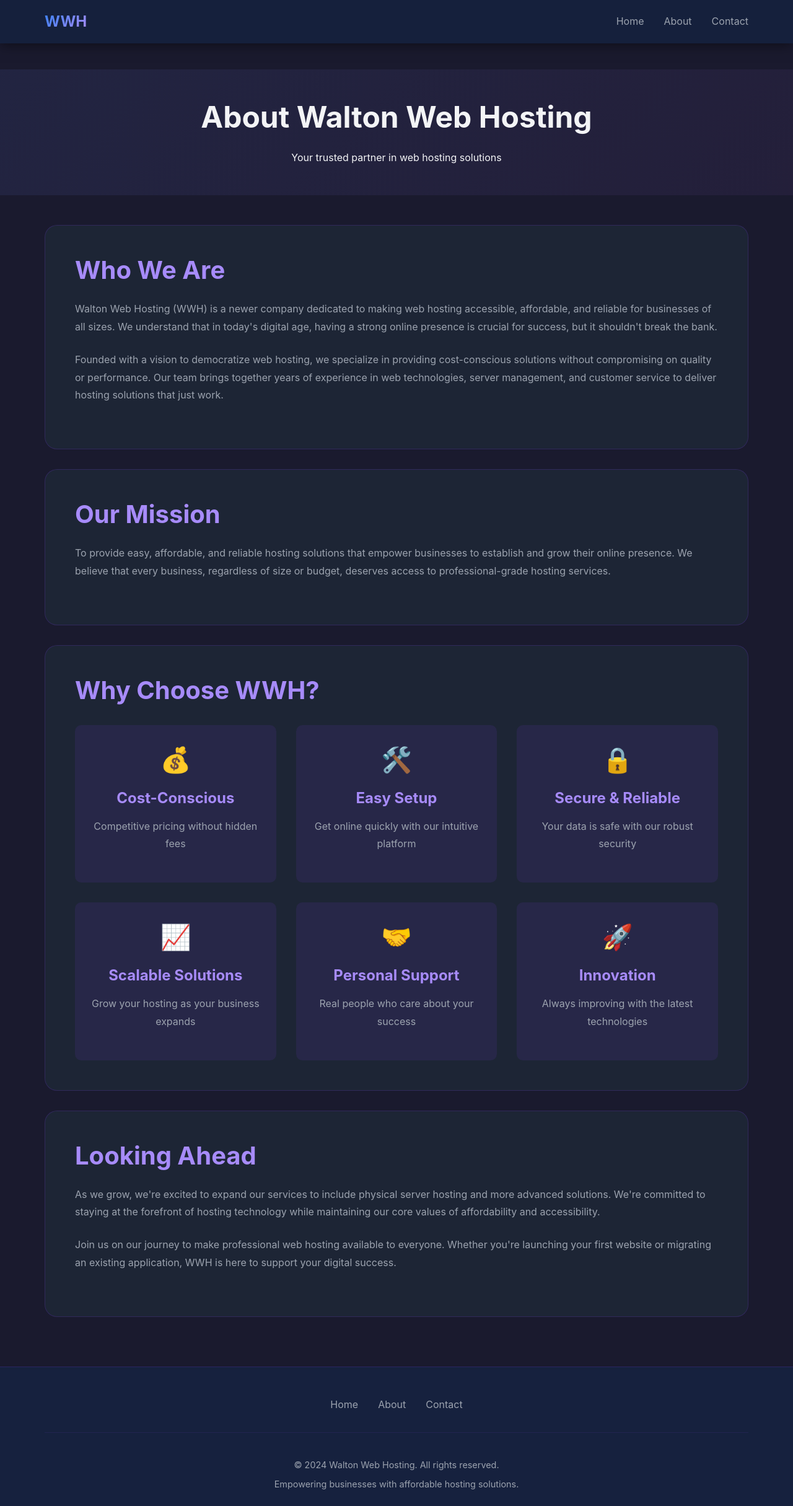
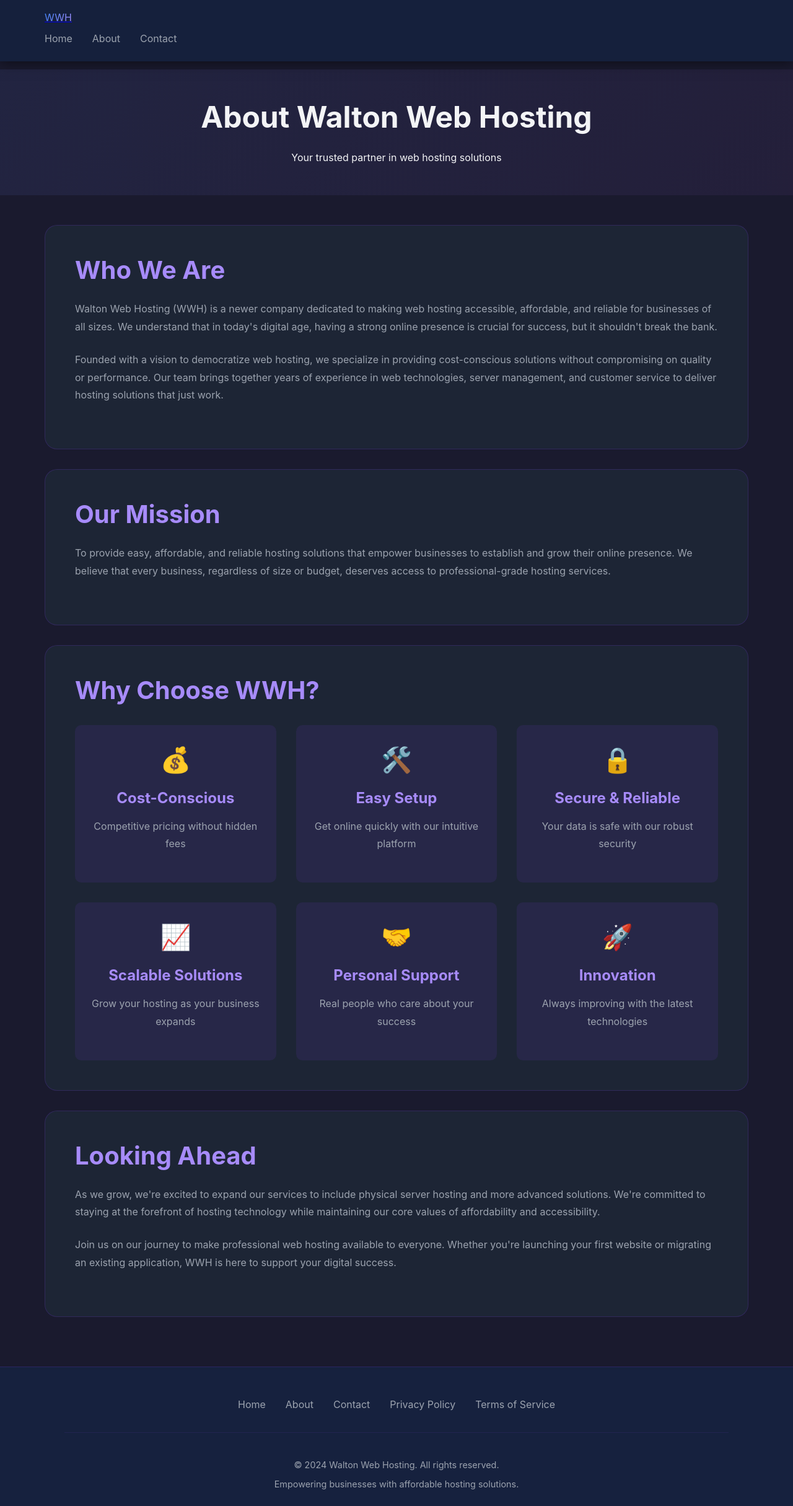
Before and after one commit to christopherryanwalton/waltonwebhosting, a Next.js app: page /about in a window 1280 px wide. Shown: the whole page at 62% size. Built offline with nearby package versions, Linux system fonts and the light colour scheme.

Commit message:
Update layout.js

```diff
--- a/app/layout.js
+++ b/app/layout.js
@@ -10,15 +10,17 @@ export default function RootLayout({ children }) {
     <html lang="en">
       <body>
         <nav className="navbar">
-          <div className="nav-container">
-            <a href="/" className="nav-logo">
+          <div className="container">
+            <div className="nav-content">
+              <a href="/" className="logo">
                 <span className="logo-text">WWH</span>
               </a>
-            <ul className="nav-links">
-              <li><a href="/" className="nav-link">Home</a></li>
-              <li><a href="/about" className="nav-link">About</a></li>
-              <li><a href="/contact" className="nav-link">Contact</a></li>
-            </ul>
+              <div className="nav-links">
+                <a href="/" className="nav-link">Home</a>
+                <a href="/about" className="nav-link">About</a>
+                <a href="/contact" className="nav-link">Contact</a>
+              </div>
+            </div>
           </div>
         </nav>
 
@@ -27,15 +29,19 @@ export default function RootLayout({ children }) {
         </main>
 
         <footer className="footer">
+          <div className="container">
             <div className="footer-content">
               <div className="footer-links">
                 <a href="/" className="footer-link">Home</a>
                 <a href="/about" className="footer-link">About</a>
                 <a href="/contact" className="footer-link">Contact</a>
+                <a href="#" className="footer-link">Privacy Policy</a>
+                <a href="#" className="footer-link">Terms of Service</a>
               </div>
               <div className="footer-bottom">
                 <p>&copy; 2024 Walton Web Hosting. All rights reserved.</p>
                 <p>Empowering businesses with affordable hosting solutions.</p>
+              </div>
             </div>
           </div>
         </footer>
```
Lines whose indentation alone changed are shown as unchanged.
